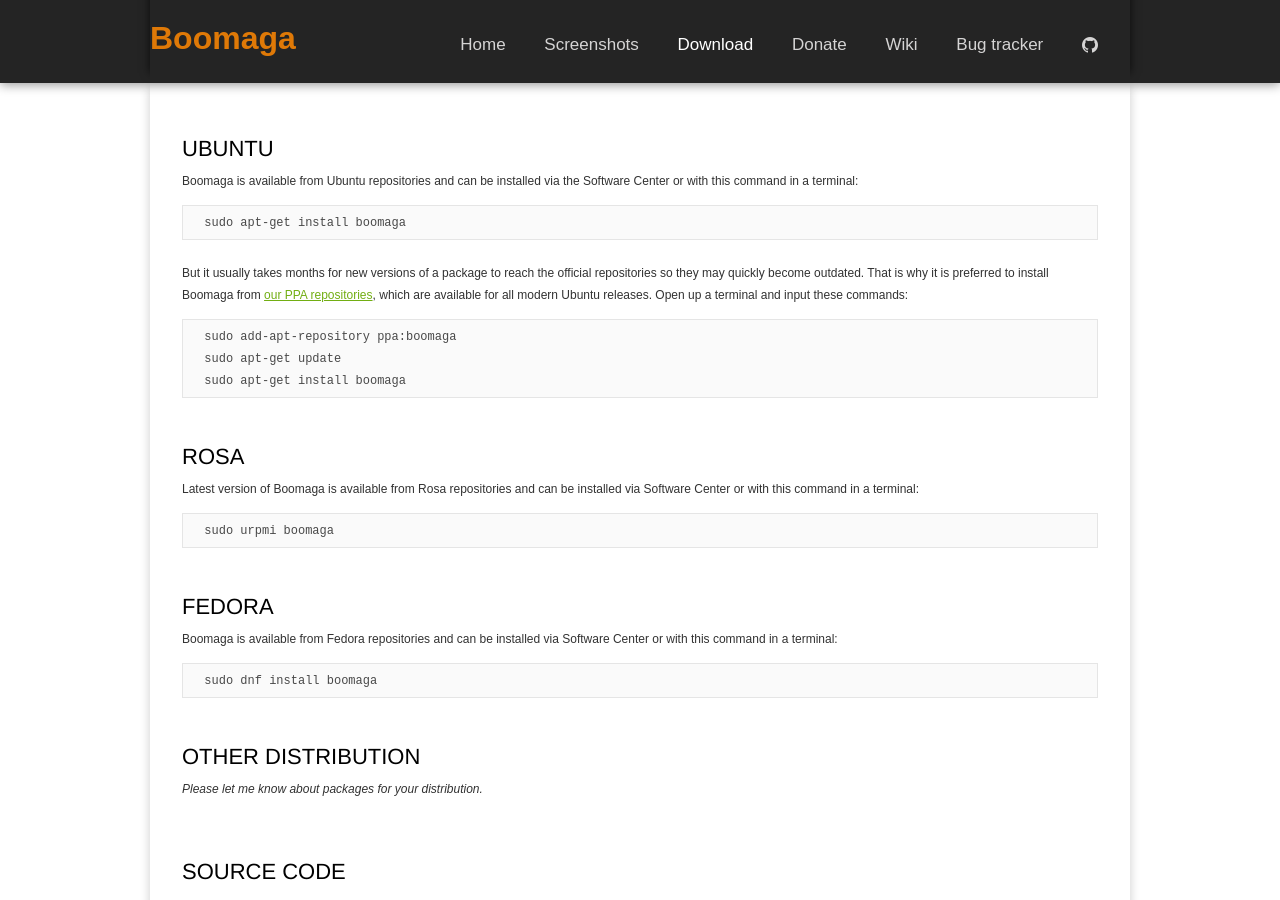
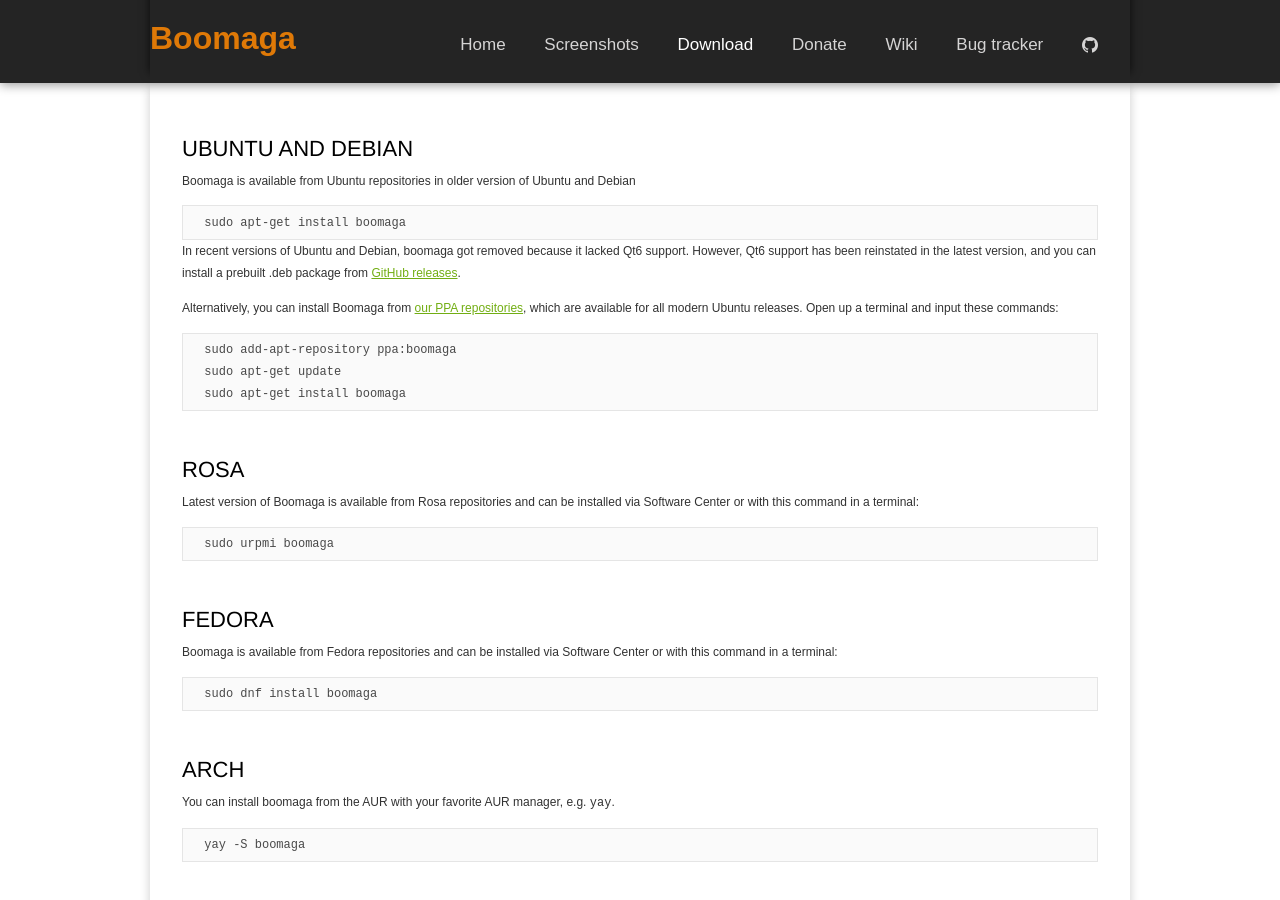
Before and after one commit to Boomaga/Boomaga.github.io, a Jekyll site: the page built from download/index.md, in a window 1280 px wide and 900 px high. Built offline with Jekyll 4.4.1, drawn with Linux system fonts in a browser that asks for light colours; some web fonts are replaced.

Commit message:
Update index.md

```diff
--- a/download/index.md
+++ b/download/index.md
@@ -4,14 +4,16 @@
 menuItem: Download
 ---
 
-Ubuntu
+Ubuntu and Debian
 ======
-Boomaga is available from Ubuntu repositories and can be installed via the Software Center or with this command in a terminal:
+
+Boomaga is available from Ubuntu repositories in older version of Ubuntu and Debian
 
     sudo apt-get install boomaga
 
-<br>
-But it usually takes months for new versions of a package to reach the official repositories so they may quickly become outdated. That is why it is preferred to install Boomaga from [our PPA repositories](https://launchpad.net/~boomaga/+archive/ppa), which are available for all modern Ubuntu releases. Open up a terminal and input these commands:
+In recent versions of Ubuntu and Debian, boomaga got removed because it lacked Qt6 support. However, Qt6 support has been reinstated in the latest version, and you can install a prebuilt .deb package from [GitHub releases](https://github.com/Boomaga/boomaga/releases/latest).
+
+Alternatively, you can install Boomaga from [our PPA repositories](https://launchpad.net/~boomaga/+archive/ppa), which are available for all modern Ubuntu releases. Open up a terminal and input these commands:
 
     sudo add-apt-repository ppa:boomaga
     sudo apt-get update
@@ -32,6 +34,11 @@
 
     sudo dnf install boomaga
 
+Arch
+======
+You can install boomaga from the AUR with your favorite AUR manager, e.g. `yay`.
+
+    yay -S boomaga
 
 Other distribution
 ==================
```
